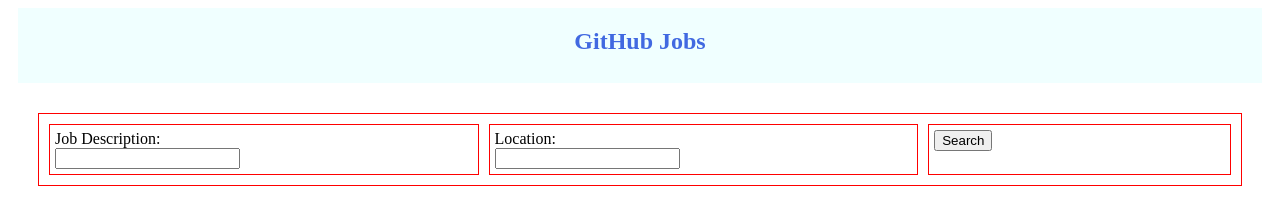
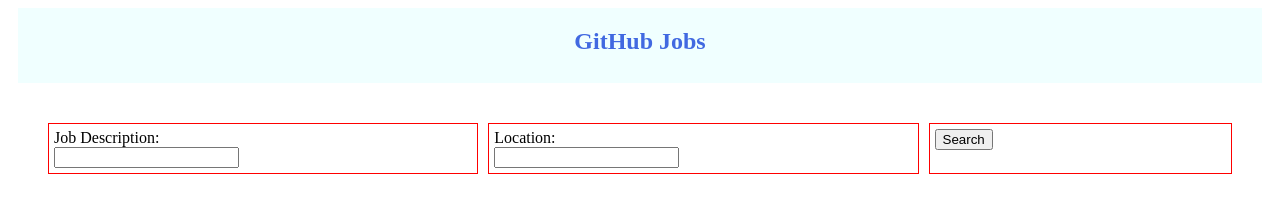
Before and after one commit to prakashperam/masai-sprint-3, a plain HTML site: page index.html in a window 1280 px wide. Drawn offline with Linux system fonts and the light colour scheme.

Commit message:
changes to styling

```diff
--- a/style.css
+++ b/style.css
@@ -9,23 +9,12 @@
     flex-direction: row;
 }
 
-/* .searchBar {
-    display: flex;
-    flex-direction: row;
-    padding: 5%;
-    border:1px red solid;
-
-} */
 .searchBar
 {
   margin:30px;
   display:flex;
   flex-direction:row;
-  /* width:300px;
-  height:80px; */
-  border:1px red solid;
-
-  padding:5px; /* this */
+  padding:5px;
 }
 
 .searchBar > div
@@ -34,6 +23,5 @@
   border:1px red solid;
   text-align:left;
   padding: 5px;
-
-  margin:5px;  /* and that, will result in a 10px gap */
+  margin:5px;
 }
```
